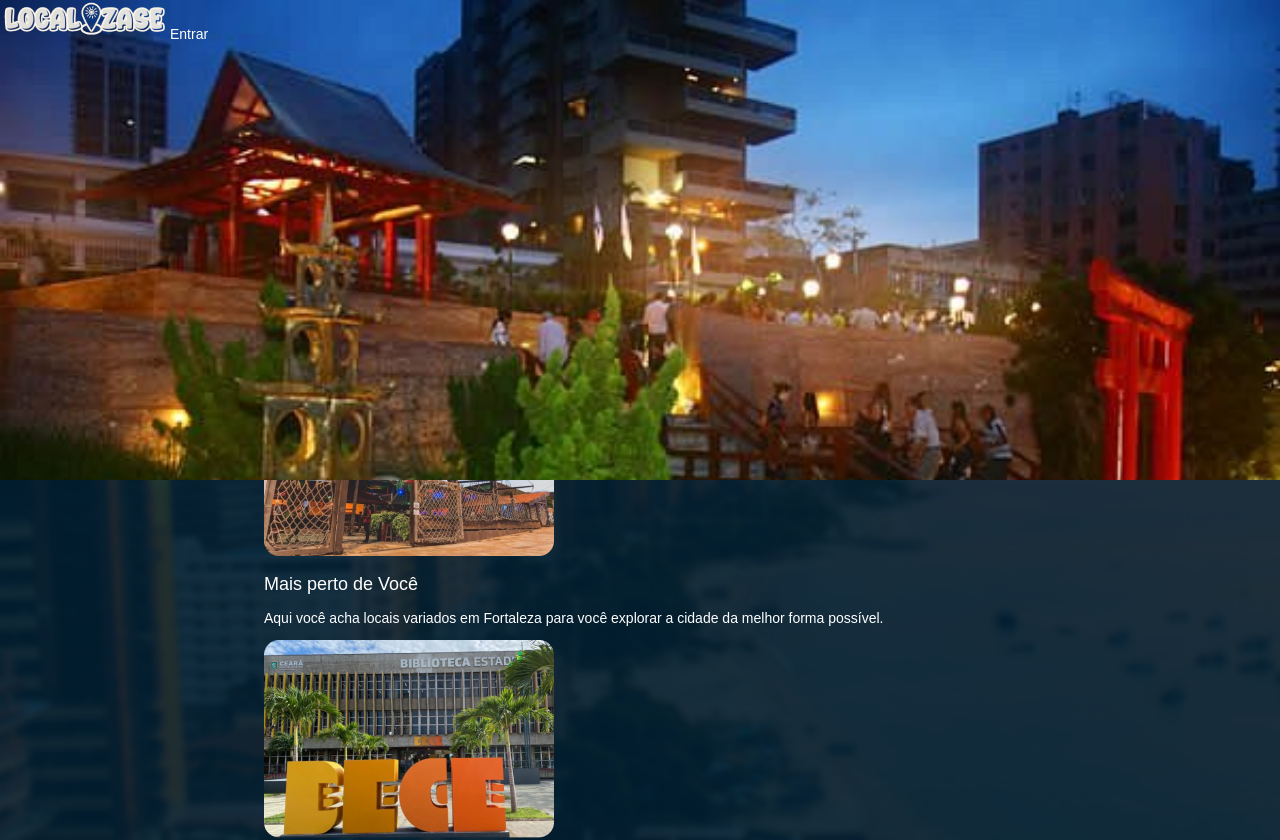
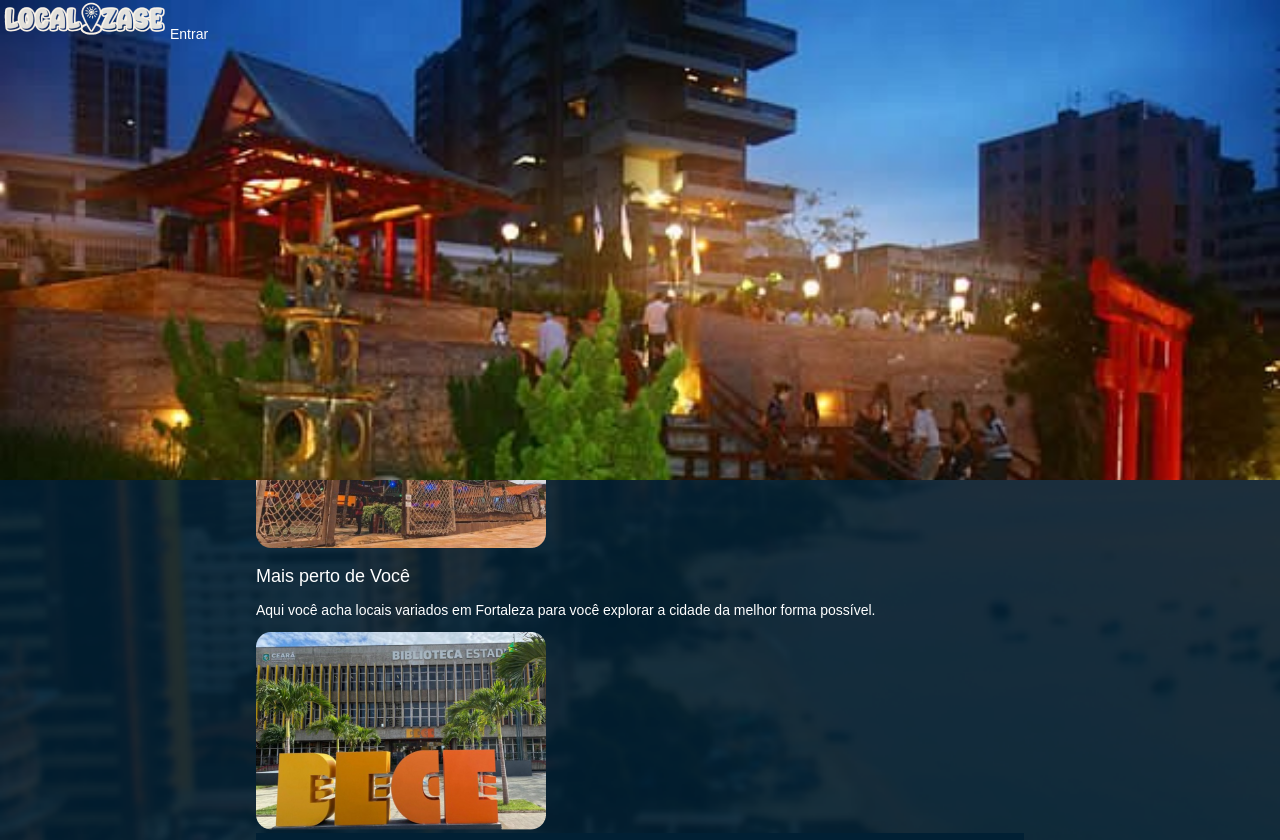
Before and after one commit to G4Devels/Projeto-Localizase, a React (Create React App) app in the folder app/: page / in a window 1280 px wide. Shown: the top 840 px of the page. Built offline with nearby package versions, Linux system fonts and the light colour scheme; a web font is replaced by a local one.

Commit message:
adding colors and removing padding, margin

```diff
--- a/app/src/index.css
+++ b/app/src/index.css
@@ -1,4 +1,20 @@
 @import url('https://fonts.googleapis.com/css2?family=Hammersmith+One&display=swap');
+
+:root {
+  --color00: #000;
+  --color01: #fff;
+  --color02: #012034;
+  --color03: #d9c856;
+  --color04: #ed08df;
+  --color05: #6cf15a;
+  --color06: #0166f8;
+  --color07: #ff7e00;
+}
+
+body, html {
+  padding: 0px;
+  margin: 0px;
+}
 
 * {
   font-family: 'Hammersmith One', sans-serif;
```
